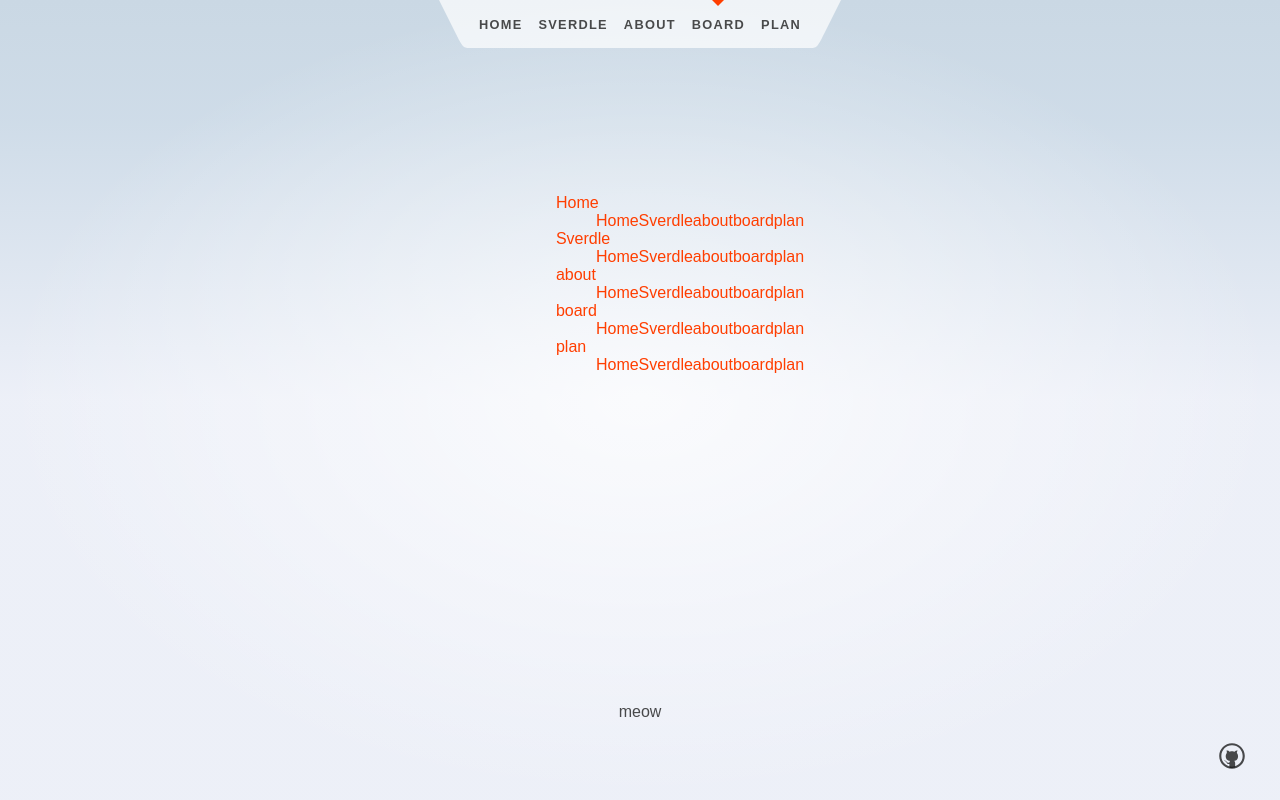
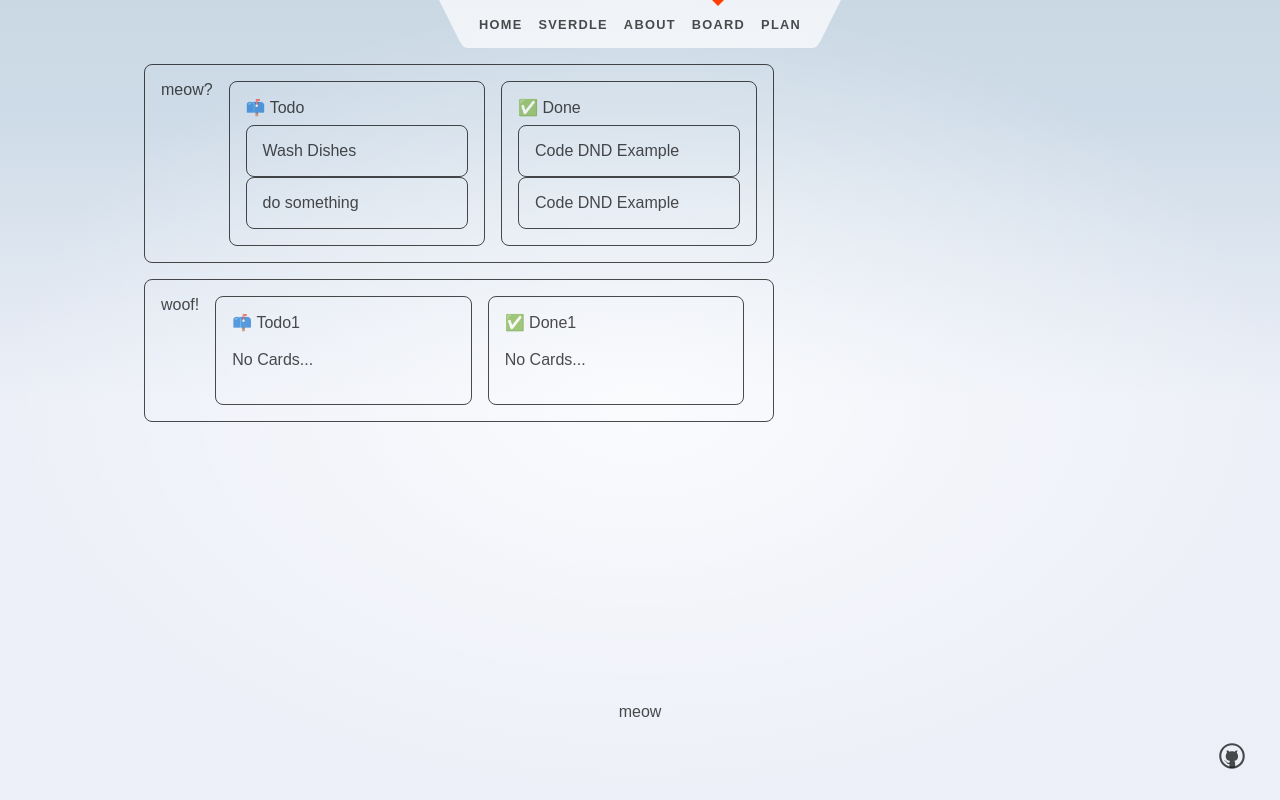
Before and after one commit to hareubi/MajorityReport, a SvelteKit app: page /board in a window 1280 px wide. Built offline with nearby package versions, Linux system fonts and the light colour scheme.

Commit message:
Implemented Kanban Board

```diff
--- a/package.json
+++ b/package.json
@@ -2,7 +2,7 @@
 	"name": "majorityreport",
 	"version": "0.0.1",
 	"scripts": {
-		"dev": "vite dev",
+		"start": "vite dev",
 		"build": "vite build",
 		"preview": "vite preview",
 		"test": "npm run test:integration && npm run test:unit",
--- a/src/routes/board/+page.svelte
+++ b/src/routes/board/+page.svelte
@@ -1,35 +1,18 @@
-<svelte:head>
-	<title>About</title>
-	<meta name="description" content="About this app" />
-</svelte:head>
-
 <script>
-	const items = [{text: 'Home', link: "/"},
-				{text: 'Sverdle', link: "/sverdle"},
-				{text: 'about', link: "/about"},
-				{text: 'board', link: "/board"},
-				{text: 'plan', link: "/plan"}
-				];
+	import Cardlist from './cardlist.svelte';
+	export let data
 </script>
 
-<div class="text-column">
-<ol>
-	<ul>
-		{#each items as item }
-				<a href={item.link}>{item.text}</a>
-				<ol>
-					{#each items as item }
-							<a href={item.link}>{item.text}</a>
-						{:else}
-							<p>No items available!</p>
+<ul>
+    <Cardlist data = {data} />
+</ul>
 
-					{/each}
-				</ol>
-			{:else}
-				<p>No items available!</p>
-
-		{/each}
-	</ul>
-</ol>
-
-</div>
+<style>
+        ul {
+        list-style: none;
+        margin: 0;
+        padding: 0;
+        display: flex;
+        gap: 1rem;
+    }
+</style>
--- a/src/routes/board/+page.ts
+++ b/src/routes/board/+page.ts
@@ -1,9 +1,66 @@
 import { dev } from '$app/environment';
 
-// we don't need any JS on this page, though we'll load
-// it in dev so that we get hot module replacement
 export const csr = dev;
 
-// since there's no dynamic data here, we can prerender
-// it so that it gets served as a static asset in production
-export const prerender = true;
+export const load = async () => {
+	return {
+		rows:[
+			{
+			id: 1,
+			label: 'meow?'
+		},
+		{
+			id: 2,
+			label: 'woof!'
+		},
+	],
+		columns: [
+			{
+				id: 1,
+				row:1,
+				label: '📫 Todo'
+			},
+			{
+				id: 2,
+				row:1,
+				label: '✅ Done'
+			},
+			{
+				id: 1,
+				row:2,
+				label: '📫 Todo1'
+			},
+			{
+				id: 2,
+				row:2,
+				label: '✅ Done1'
+			}
+		],
+		cards: [
+			{
+				row: 1,
+				column: 1,
+				id: 'a',
+				title: 'Wash Dishes'
+			},
+			{
+				row: 1,
+				column: 2,
+				id: 'b',
+				title: 'Code DND Example'
+			},
+			{
+				row: 1,
+				column: 1,
+				id: 'a',
+				title: 'do something'
+			},
+			{
+				row: 1,
+				column: 2,
+				id: 'b',
+				title: 'Code DND Example'
+			}
+		]
+	}
+};
--- /dev/null
+++ b/src/routes/board/card.svelte
@@ -0,0 +1,34 @@
+<script>
+    export let carddata
+</script>
+
+{#if carddata.length > 0}
+    <ul>
+        {#each carddata as card}
+            <li class="cards">
+               {card.title}
+            </li>
+        {/each}
+    </ul>
+    {:else}
+        <p>No Cards...</p>
+{/if}
+<style>
+    ul {
+        list-style: none;
+        margin: 0;
+        padding: 0;
+        display: flexbox;
+        gap: 1rem;
+    }
+    .cards {
+        flex-direction: row;
+        }
+        li {
+        padding: 1rem;
+        background-color: var(--sk-back-1);
+        border: 1px solid black;
+        border-radius: 0.5rem;
+        border-color: var(--sk-back-5);
+    }
+</style>
--- /dev/null
+++ b/src/routes/board/cardlist.svelte
@@ -0,0 +1,50 @@
+<script>
+    import Card from './card.svelte'
+    export let data
+</script>
+
+<ul class ="cards">
+    {#each data.rows as row}
+    {@const columns = data.columns.filter((c) => c.row === row.id)}
+        <li>
+            <ul>
+            <h2>{row.label}</h2>
+        {#each columns as column}
+            {@const cards = data.cards.filter((c) => c.column === column.id && c.row === row.id)}
+            <li class="column">
+                <h2>{column.label}</h2>
+                    <Card carddata = {cards} />
+            </li>
+        {/each}
+            </ul>
+        </li>
+    {/each}
+</ul>
+
+<style>
+    ul {
+        list-style: none;
+        margin: 0;
+        padding: 0;
+        display: flex;
+        gap: 1rem;
+    }
+    .column {
+        min-width: 25ch;
+        flex-direction: column-;
+    }
+    h2 {
+        margin-block-start: 0;
+        margin-block-end: 0.5rem;
+    }
+    .cards {
+        flex-direction: column;
+        }
+        li {
+        padding: 1rem;
+        background-color: var(--sk-back-1);
+        border: 1px solid black;
+        border-radius: 0.5rem;
+        border-color: var(--sk-back-5);
+    }
+</style>
--- a/tsconfig.json
+++ b/tsconfig.json
@@ -1,8 +1,7 @@
 {
 	"extends": "./.svelte-kit/tsconfig.json",
 	"compilerOptions": {
-		"allowJs": true,
-		"checkJs": true,
+		"allowJs": false,
 		"esModuleInterop": true,
 		"forceConsistentCasingInFileNames": true,
 		"resolveJsonModule": true,
```
